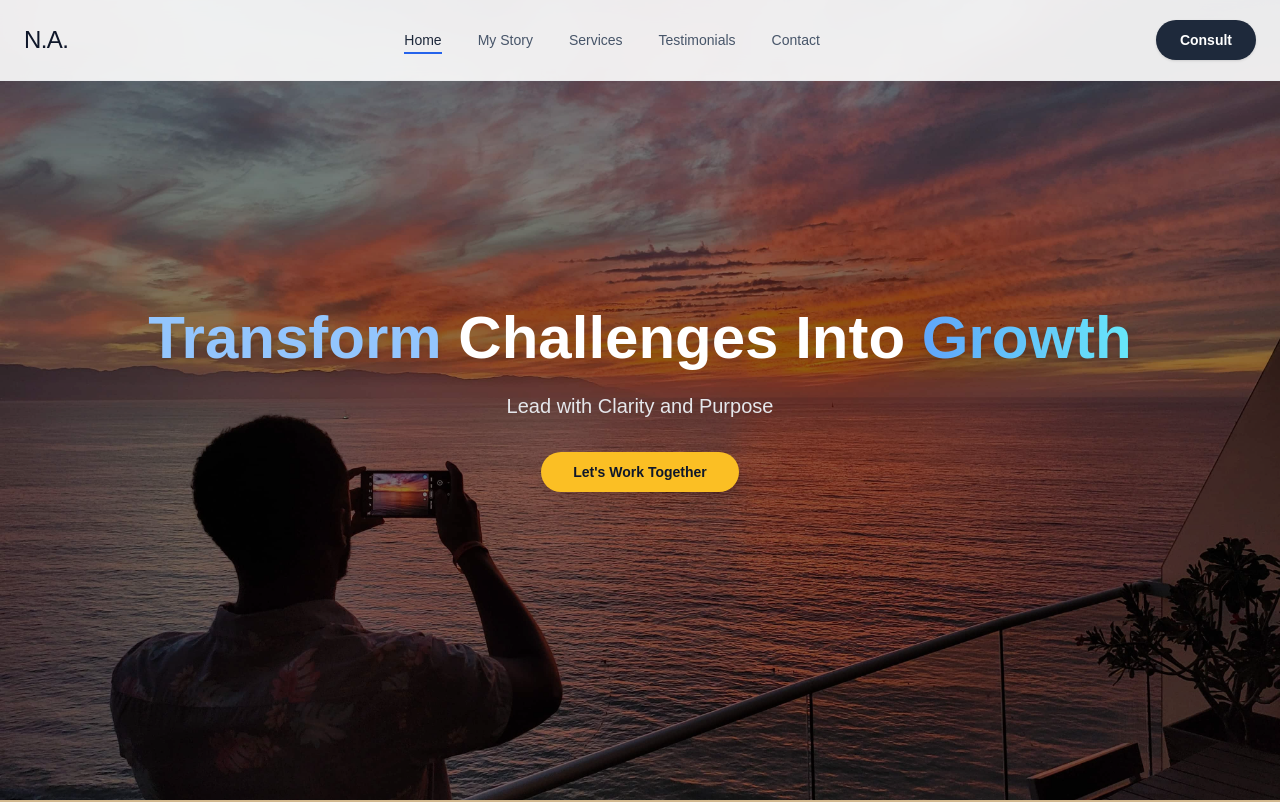
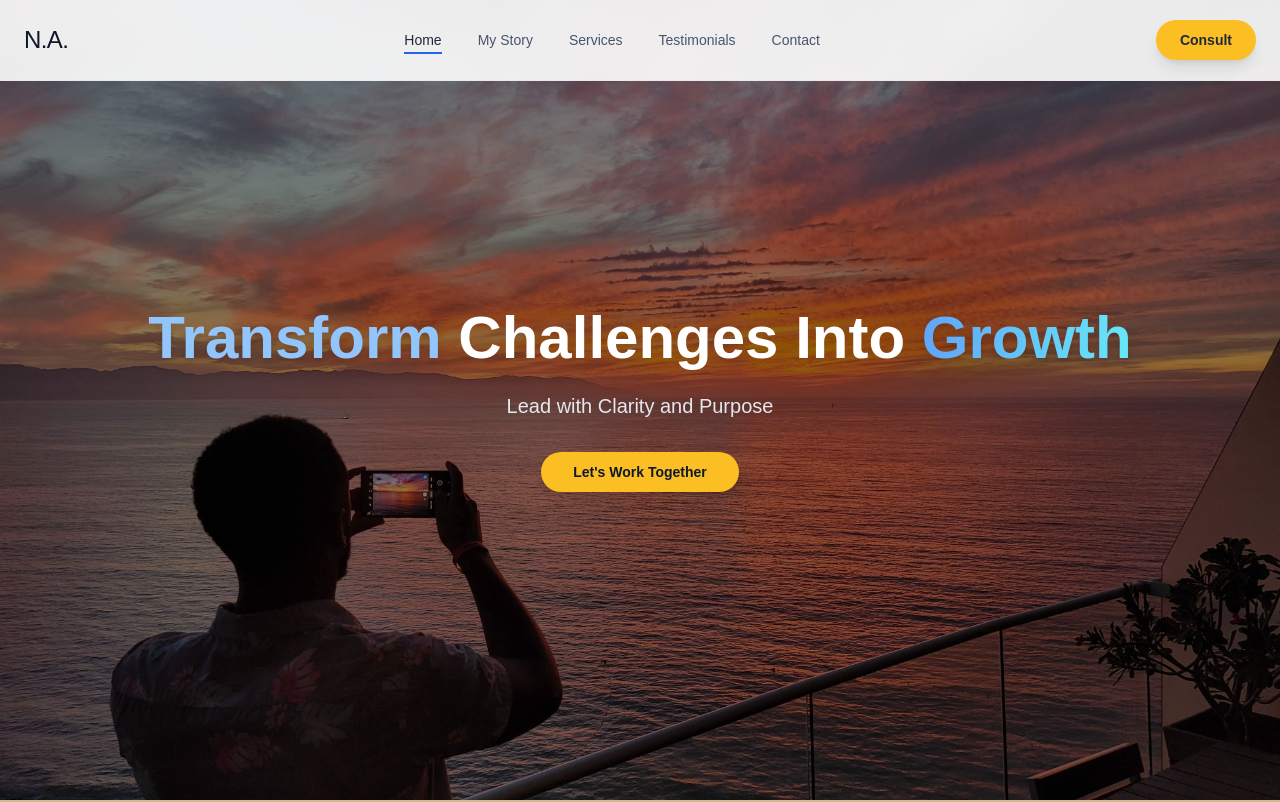
Before and after one commit to ammanabua/landing-na, a Next.js app: page / in a window 1280 px wide. Shown: the top 802 px of the page. Built offline with nearby package versions, Linux system fonts and the light colour scheme.

Commit message:
update ui

```diff
--- a/src/components/Navbar.tsx
+++ b/src/components/Navbar.tsx
@@ -162,16 +162,17 @@ const Navbar = () => {
           {/* Right Side - CTA & Mobile Menu */}
           <div className="flex items-center space-x-4">
             <motion.div
+              whileHover={{ scale: 1.05 }}
+              whileTap={{ scale: 0.98 }}
               initial={{ opacity: 0 }}
               animate={{ opacity: 1 }}
               transition={{ delay: 0.5, duration: 0.6 }}
               className="hidden md:block">
               <Button
-                variant="default"
                 size="lg"
-                className={`font-light rounded-full px-6 transition-colors font-semibold ${
+                className={`font-light rounded-full px-6 transition-colors font-semibold shadow-lg hover:shadow-xl transition-shadow ${
                   isAtTop
-                    ? 'bg-slate-800 dark:bg-white text-white dark:text-slate-900 hover:bg-slate-800 dark:hover:bg-slate-100'
+                    ? 'bg-amber-400 dark:bg-white text-slate-800 hover:text-white dark:text-slate-900 hover:bg-orange-500 dark:hover:bg-slate-100'
                     : 'bg-white dark:bg-slate-900 text-slate-900 dark:text-white hover:bg-gray-100 dark:hover:bg-slate-800'
                 }`}>
                 Consult
```
